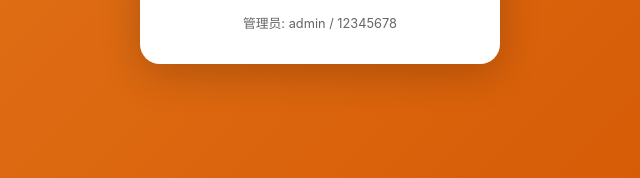
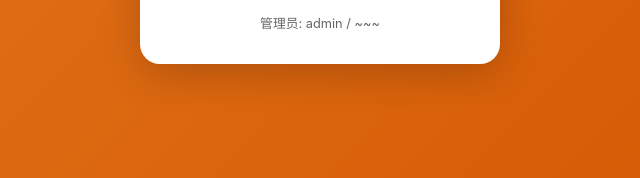
Before and after one commit to huixuanagnex/weight-tracker2, a plain HTML site: page index.html in a window 1280 px wide. Shown: the part 536-714 px from the top of the page, 320-960 px from the left. Drawn offline with Linux system fonts and the light colour scheme.

Commit message:
Update index.html

```diff
--- a/index.html
+++ b/index.html
@@ -68,7 +68,7 @@ body { font-family: -apple-system, BlinkMacSystemFont, 'Segoe UI', Roboto, sans-
 <label class="form-label">密码</label>
 <input id="loginPassword" type="password" placeholder="请输入密码" style="width:100%;padding:0.75rem;border:2px solid #ecf0f1;border-radius:12px;margin-bottom:1rem;">
 <button id="loginBtn" style="width:100%;padding:1rem;background:linear-gradient(135deg,#e67e22,#d35400);color:white;border:none;border-radius:12px;font-size:1.1rem;cursor:pointer;">登 录</button>
-<p style="margin-top:1rem;font-size:0.8rem;color:#666;text-align:center;">管理员: admin / 12345678</p>
+<p style="margin-top:1rem;font-size:0.8rem;color:#666;text-align:center;">管理员: admin / ~~~</p>
 </div>
 </div>
 
```
